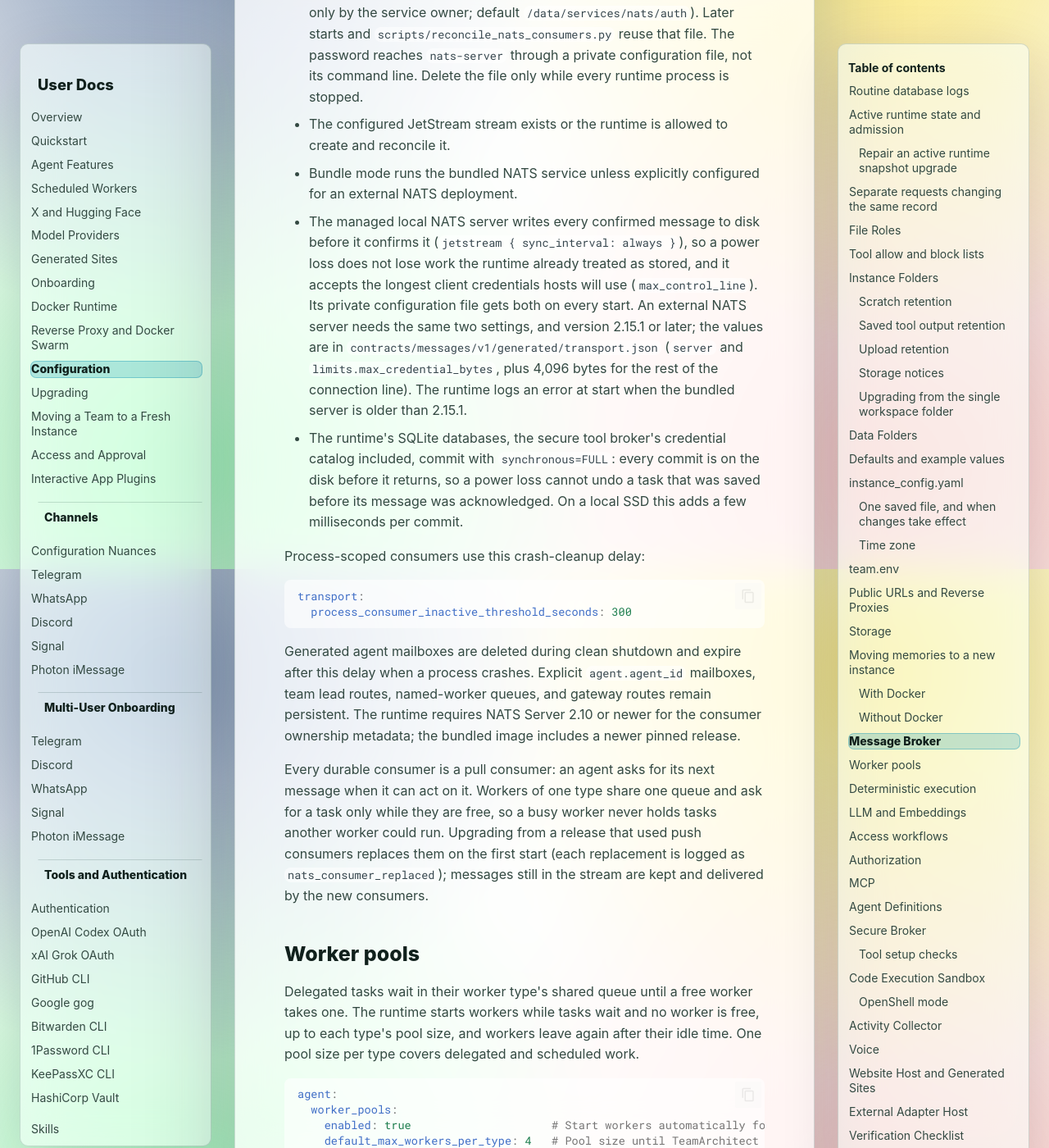
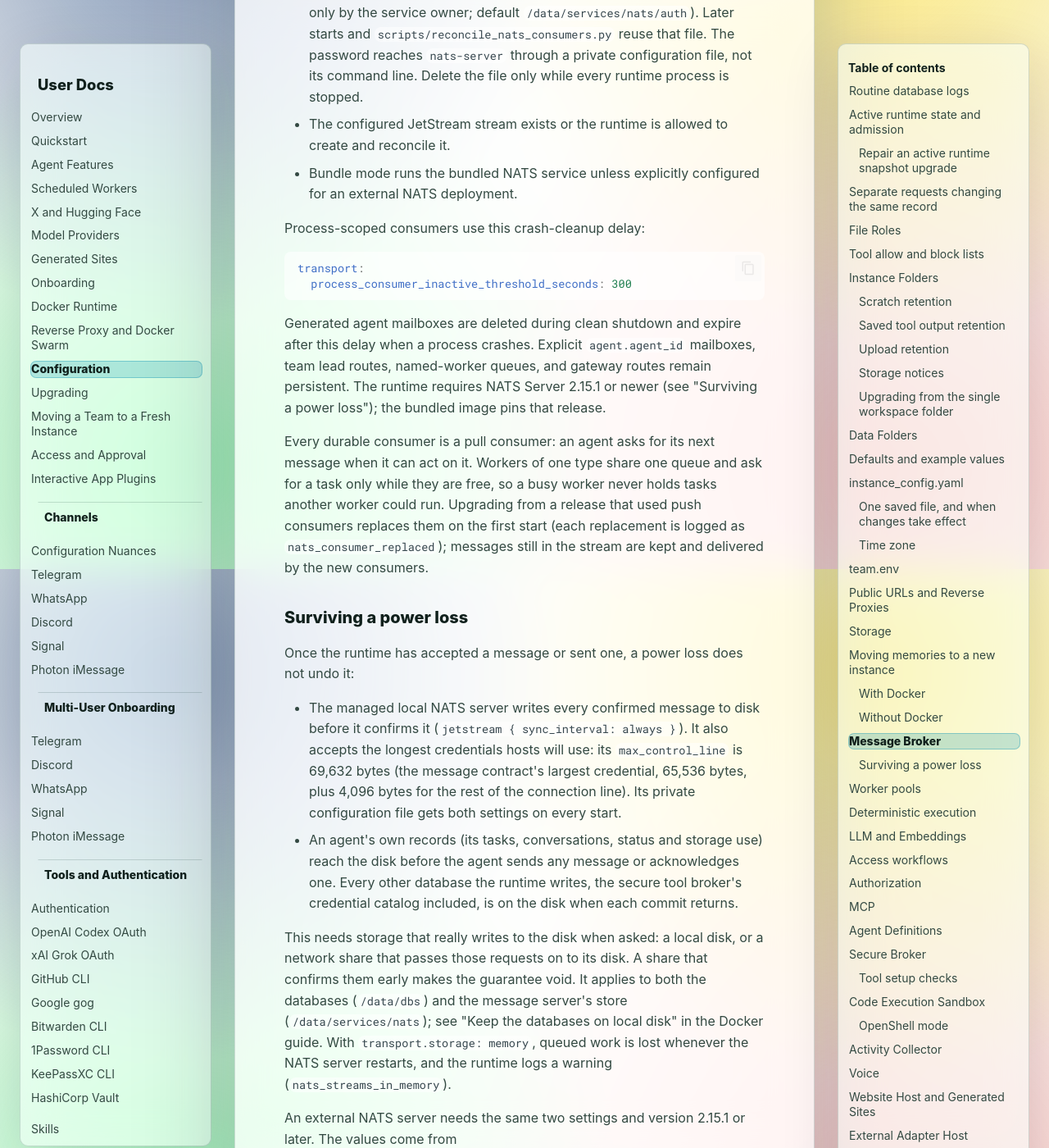
Before and after one commit to enzimo/universal-agents, an MkDocs documentation site: the page built from user_docs_source/configuration.md, in a window 1280 px wide and 1400 px high, scrolled down 20906 px. Shown: the whole window at 82% size. Built offline with MkDocs 1.6.1 and Material for MkDocs 9.7.7, drawn with Linux system fonts in a browser that asks for light colours; some of the changed text lies outside the part shown.

Commit message:
State the power-loss guarantee's conditions and costs; tighten NATS checks
- Configuration guide, "Surviving a power loss": what is guaranteed, that it
  needs storage that really flushes (local disk, or a share that passes the
  request on) for /data/dbs and /data/services/nats (plan 13B.8), the
  measured SQLite and NATS costs, transport.storage: memory, and what an
  external server needs; one NATS minimum version (2.15.1) instead of two.
- Docker guide: the local-volume example also covers the message server's
  store; the upgrade guide's advice no longer reads as the configuration
  guide's.
- README_ARCHITECTURE and config.example.yaml describe decision 82.
- A warning when streams use memory storage (event=nats_streams_in_memory).
- The live NATS test checks the store folder and a maximum-size connection
  line, and reads the status page past any HTTP proxy; a test ties the
  guides' numbers to the contract.

Co-Authored-By: Claude Opus 5.5 <noreply@anthropic.com>

```diff
--- a/config.example.yaml
+++ b/config.example.yaml
@@ -97,7 +97,7 @@ transport:
   nats_name: null                               # Optional NATS connection name.
   jetstream_enabled: true                       # Use JetStream for durable work/reply/presence messages.
   subject_prefix: ""                            # Team subject prefix. Empty uses team_id, e.g. team_303. Use per-team values for external NATS ACLs.
-  storage: "file"                               # JetStream storage: "file" or "memory".
+  storage: "file"                               # JetStream storage: "file" or "memory". "memory" loses queued work when the NATS server restarts or the machine loses power (a warning is logged); for tests only.
   replicas: 1                                   # JetStream stream replica count.
   ack_wait_seconds: 3600.0                      # Delivery ack wait for long-running agent work.
   max_deliver: 5                                # Maximum redelivery attempts before termination.
@@ -641,7 +641,7 @@ storage:
 
   # SQLite backend settings.
   sqlite:
-    path: "dbs/task_history.db"                 # Manager/task-history/schedule SQLite DB. Relative paths resolve under agent.instance_root; runtime connections use WAL, synchronous=NORMAL, busy_timeout=2500ms.
+    path: "dbs/task_history.db"                 # Manager/task-history/schedule SQLite DB. Relative paths resolve under agent.instance_root; connections use WAL, synchronous=FULL (an agent's own records flush before it sends), busy_timeout=2500ms.
     vector:
       enabled: true                             # Enable sqlite-vec indexes in the manager/task-history store for memory graph vector search.
       provider: "sqlite_vec"                    # SQLite vector provider; only the non-alpha sqlite-vec package is supported.
--- a/user_docs_source/configuration.md
+++ b/user_docs_source/configuration.md
@@ -860,21 +860,6 @@ JetStream-backed delivery where configured. Verify:
   and reconcile it.
 - Bundle mode runs the bundled NATS service unless explicitly configured for
   an external NATS deployment.
-- The managed local NATS server writes every confirmed message to disk before
-  it confirms it (`jetstream { sync_interval: always }`), so a power loss does
-  not lose work the runtime already treated as stored, and it accepts the
-  longest client credentials hosts will use (`max_control_line`). Its private
-  configuration file gets both on every start. An external NATS server needs
-  the same two settings, and version 2.15.1 or later; the values are in
-  `contracts/messages/v1/generated/transport.json` (`server` and
-  `limits.max_credential_bytes`, plus 4,096 bytes for the rest of the
-  connection line). The runtime logs an error at start when the bundled server
-  is older than 2.15.1.
-- The runtime's SQLite databases, the secure tool broker's credential catalog
-  included, commit with `synchronous=FULL`: every commit is on the disk before
-  it returns, so a power loss cannot undo a task that was saved before its
-  message was acknowledged. On a local SSD this adds a few milliseconds per
-  commit.
 
 Process-scoped consumers use this crash-cleanup delay:
 
@@ -886,8 +871,8 @@ transport:
 Generated agent mailboxes are deleted during clean shutdown and expire after
 this delay when a process crashes. Explicit `agent.agent_id` mailboxes, team
 lead routes, named-worker queues, and gateway routes remain persistent. The
-runtime requires NATS Server 2.10 or newer for the consumer ownership metadata;
-the bundled image includes a newer pinned release.
+runtime requires NATS Server 2.15.1 or newer (see "Surviving a power loss");
+the bundled image pins that release.
 
 Every durable consumer is a pull consumer: an agent asks for its next message
 when it can act on it. Workers of one type share one queue and ask for a task
@@ -895,6 +880,49 @@ only while they are free, so a busy worker never holds tasks another worker
 could run. Upgrading from a release that used push consumers replaces them on
 the first start (each replacement is logged as `nats_consumer_replaced`);
 messages still in the stream are kept and delivered by the new consumers.
+
+### Surviving a power loss
+
+Once the runtime has accepted a message or sent one, a power loss does not undo
+it:
+
+- The managed local NATS server writes every confirmed message to disk before
+  it confirms it (`jetstream { sync_interval: always }`). It also accepts the
+  longest credentials hosts will use: its `max_control_line` is 69,632 bytes
+  (the message contract's largest credential, 65,536 bytes, plus 4,096 bytes
+  for the rest of the connection line). Its private configuration file gets
+  both settings on every start.
+- An agent's own records (its tasks, conversations, status and storage use)
+  reach the disk before the agent sends any message or acknowledges one.
+  Every other database the runtime writes, the secure tool broker's credential
+  catalog included, is on the disk when each commit returns.
+
+This needs storage that really writes to the disk when asked: a local disk, or
+a network share that passes those requests on to its disk. A share that
+confirms them early makes the guarantee void. It applies to both the databases
+(`/data/dbs`) and the message server's store (`/data/services/nats`); see "Keep
+the databases on local disk" in the Docker guide. With
+`transport.storage: memory`, queued work is lost whenever the NATS server
+restarts, and the runtime logs a warning (`nats_streams_in_memory`).
+
+An external NATS server needs the same two settings and version 2.15.1 or
+later. The values come from `contracts/messages/v1/generated/transport.json`
+(`server`, and `limits.max_credential_bytes` plus 4,096 bytes). The runtime
+logs an error at start when the bundled server is older than 2.15.1.
+
+What it costs, measured on a local container disk where one flush takes about
+4 ms:
+
+- A short agent task takes about 10 ms longer (about 100 ms instead of
+  90 ms): its records are flushed a few times per task rather than at each of
+  its roughly 30 commits.
+- Each confirmed message, and each acknowledgement, on the managed NATS server
+  takes about 4 ms instead of 0.1 ms. With 16 senders at once, one stream
+  confirms about 200 messages per second.
+
+On slower storage these grow with the time one flush takes. A commit or flush
+that takes longer than a second is logged (`sqlite_commit_slow`,
+`sqlite_flush_slow`).
 
 ## Worker pools
 
```
Also changed, not shown: README_ARCHITECTURE.md (+52 -22 lines), user_docs_source/docker.md (+22 -12 lines), 4 other files.
